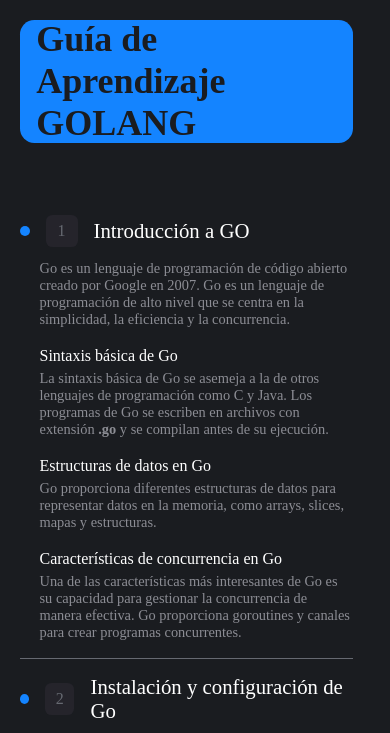
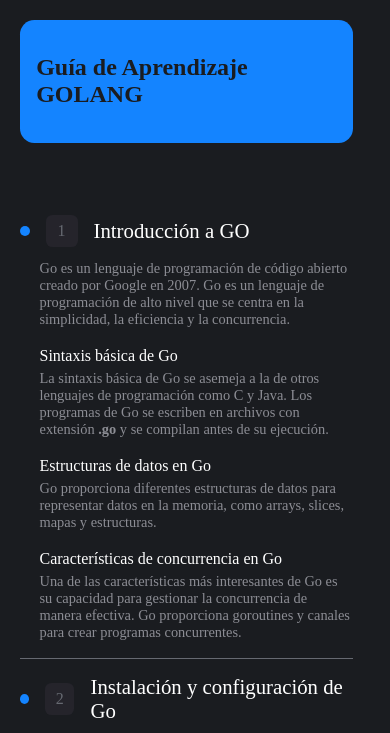
Before and after one commit to aguirregaston/Golang-Guia, a plain HTML site: page index.html in a window 390 px wide. Shown: the top 733 px of the page. Drawn offline with Linux system fonts and the light colour scheme.

Commit message:
Changes in responsive design

```diff
--- a/style.css
+++ b/style.css
@@ -9,6 +9,7 @@
   padding: 0;
   box-sizing: border-box;
   scroll-behavior: smooth;
+  transition: all 0.3s ease;
 }
 
 html, body {
@@ -245,7 +246,7 @@ li {
   line-height: 1.5em;
 }
 
-@media screen and (max-width: 767px) {
+@media screen and (max-width: 1030px) {
   section {
     padding-left: 15%;
   }
@@ -291,6 +292,10 @@ li {
     display: none;
   }
 
+  .start-section h1 {
+    font-size: 1em;
+  }
+
   section {
     padding-left: 5%;
   }
```
